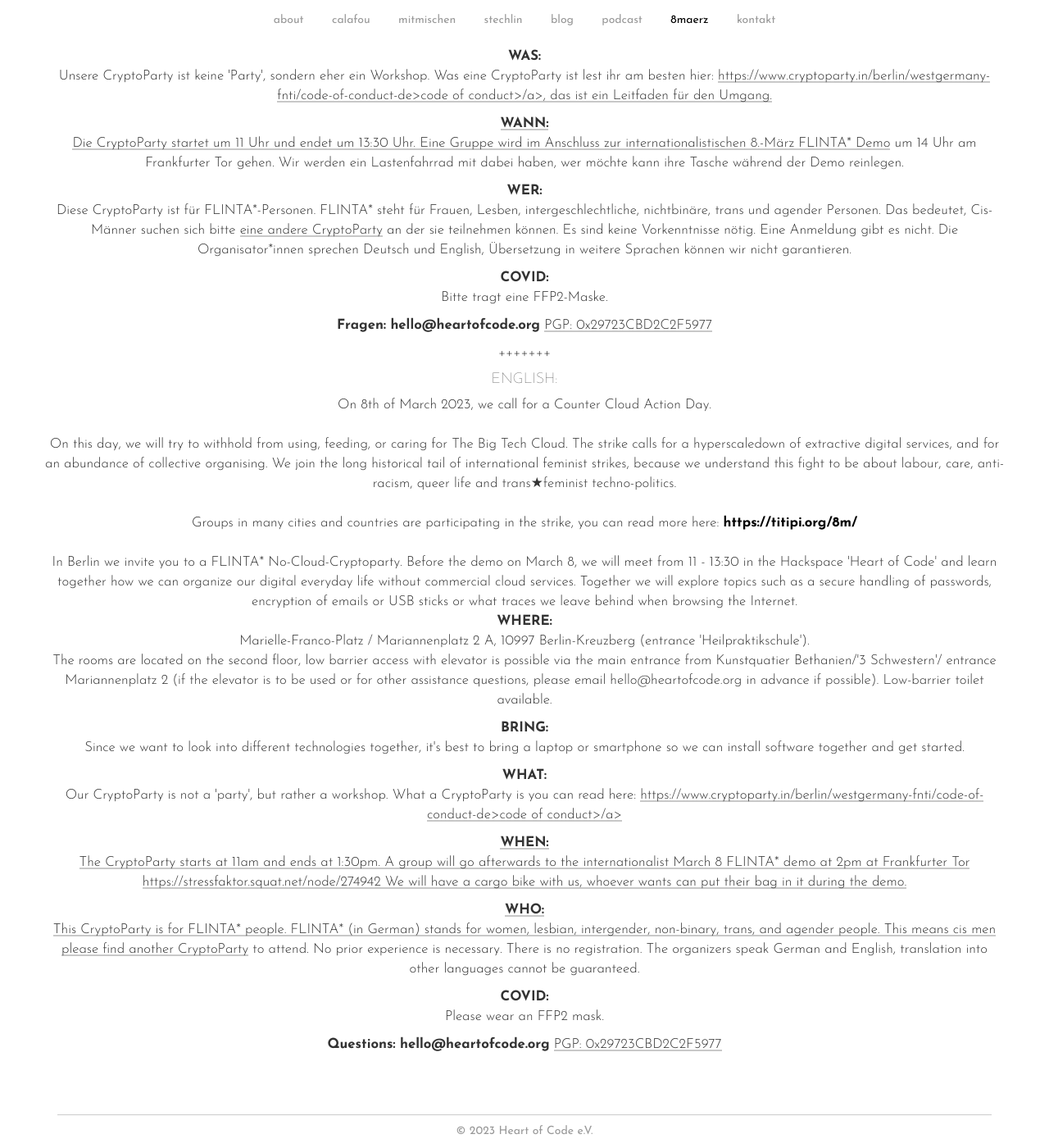
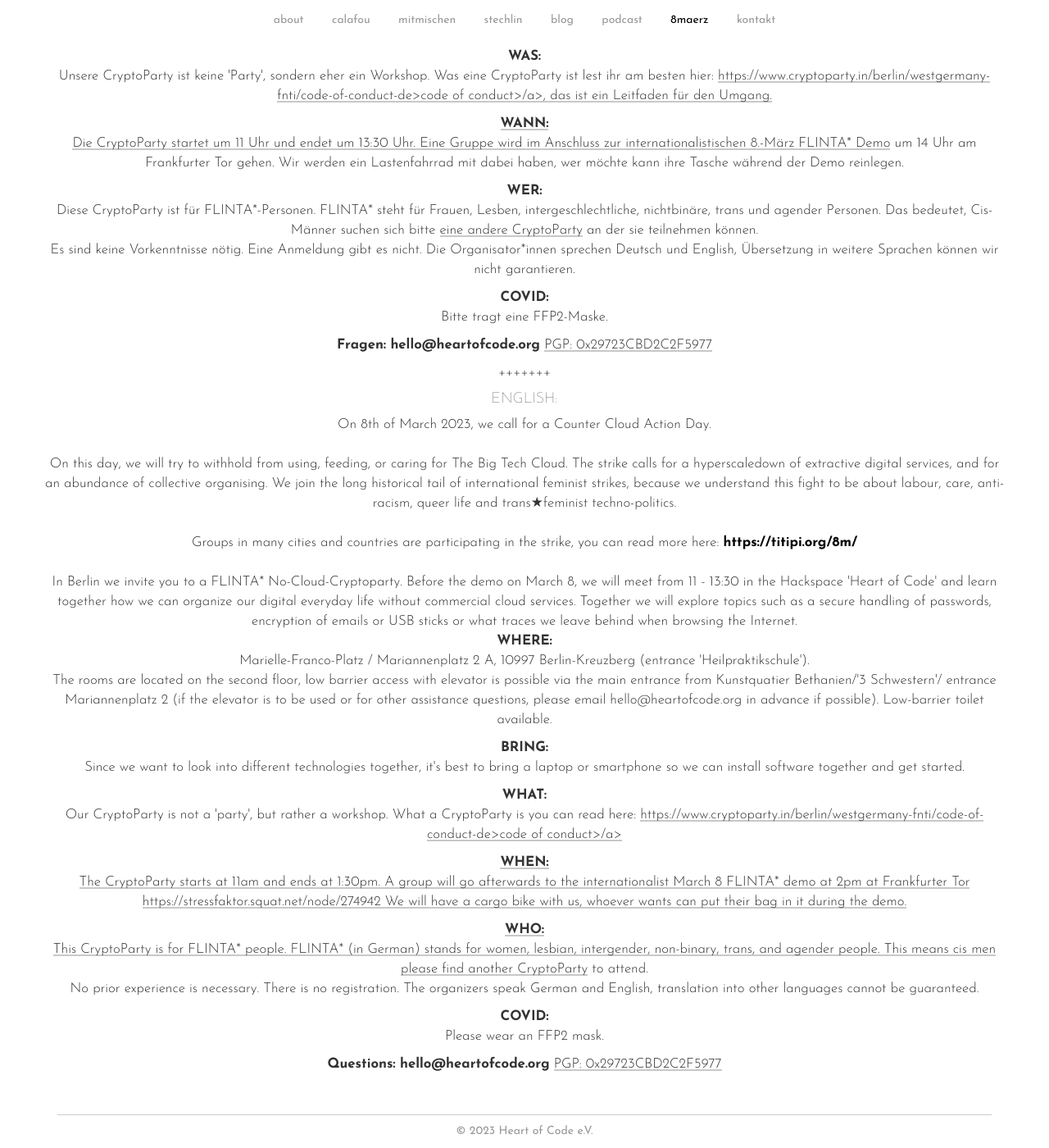
Before and after one commit to heartsofcode/heartofcode, a Jekyll site: the page built from 8maerz.html, in a window 1280 px wide and 1400 px high, scrolled down 846 px. Shown: the whole window at 82% size. Built offline with Jekyll 4.4.1, drawn with Linux system fonts in a browser that asks for light colours; some web fonts are replaced.

```diff
--- a/8maerz.html
+++ b/8maerz.html
@@ -36,7 +36,8 @@ Wir haben einen <a href="https://www.cryptoparty.in/berlin/westgermany-fnti/code
 Die CryptoParty startet um 11 Uhr und endet um 13:30 Uhr. Eine Gruppe wird im Anschluss zur <a href="https://stressfaktor.squat.net/node/274942https://stressfaktor.squat.net/node/274942">internationalistischen 8.-März FLINTA* Demo</a> um 14 Uhr am Frankfurter Tor gehen. Wir werden ein Lastenfahrrad mit dabei haben, wer möchte kann ihre Tasche während der Demo reinlegen.
 <br>
   </p><p><b>WER:</b><br>
-Diese CryptoParty ist für FLINTA*-Personen. FLINTA* steht für Frauen, Lesben, intergeschlechtliche, nichtbinäre, trans und agender Personen. Das bedeutet, Cis-Männer suchen sich bitte <a href="https://www.cryptoparty.in/berlin">eine andere CryptoParty</a> an der sie teilnehmen können. Es sind keine Vorkenntnisse nötig. Eine Anmeldung gibt es nicht. Die Organisator*innen sprechen Deutsch und English, Übersetzung in weitere Sprachen können wir nicht garantieren.
+Diese CryptoParty ist für FLINTA*-Personen. FLINTA* steht für Frauen, Lesben, intergeschlechtliche, nichtbinäre, trans und agender Personen. Das bedeutet, Cis-Männer suchen sich bitte <a href="https://www.cryptoparty.in/berlin">eine andere CryptoParty</a> an der sie teilnehmen können.
+    <br>Es sind keine Vorkenntnisse nötig. Eine Anmeldung gibt es nicht. Die Organisator*innen sprechen Deutsch und English, Übersetzung in weitere Sprachen können wir nicht garantieren.
   </p><p><b>COVID:</b><br>
 Bitte tragt eine FFP2-Maske.
   </p><p><b>Fragen: hello@heartofcode.org</b>
@@ -64,7 +65,7 @@ The CryptoParty starts at 11am and ends at 1:30pm. A group will go afterwards to
 <br>
   </p><p><b>WHO:</b><br>
 This CryptoParty is for FLINTA* people. FLINTA* (in German) stands for women, lesbian, intergender, non-binary, trans, and agender people. This means cis men please find <a href="https://www.cryptoparty.in/berlin">another CryptoParty</a> to attend.
-No prior experience is necessary. There is no registration. The organizers speak German and English, translation into other languages cannot be guaranteed.
+<br>No prior experience is necessary. There is no registration. The organizers speak German and English, translation into other languages cannot be guaranteed.
 <br>
   </p><p><b>COVID:</b><br>
 Please wear an FFP2 mask.
```
